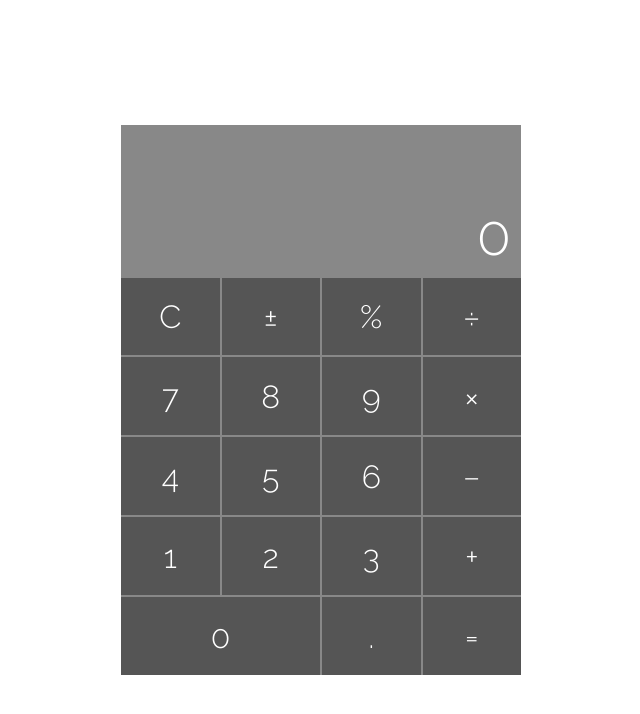
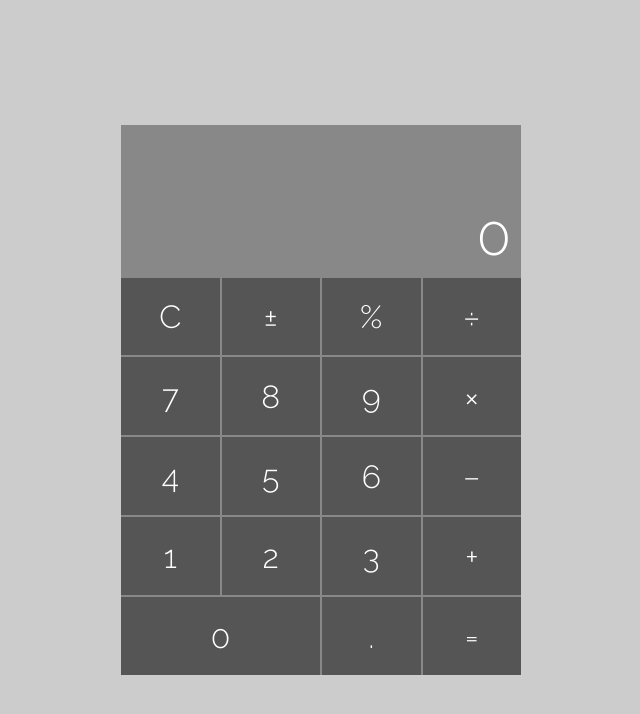
Before and after one commit to jkudria/calculator-js, a plain HTML site: page index.html in a window 1280 px wide. Shown: the whole page, without its empty margins (319-959 px from the left). Drawn offline with Linux system fonts and the light colour scheme.

Commit message:
changed bg color and added live preview

```diff
--- a/style.css
+++ b/style.css
@@ -7,6 +7,8 @@
 }
 
 body {
+	background-color: #CCC;
+
 	display: flex;
 	flex-direction: column;
 	align-items: center;
```
Also changed, not shown: 1 other file.
